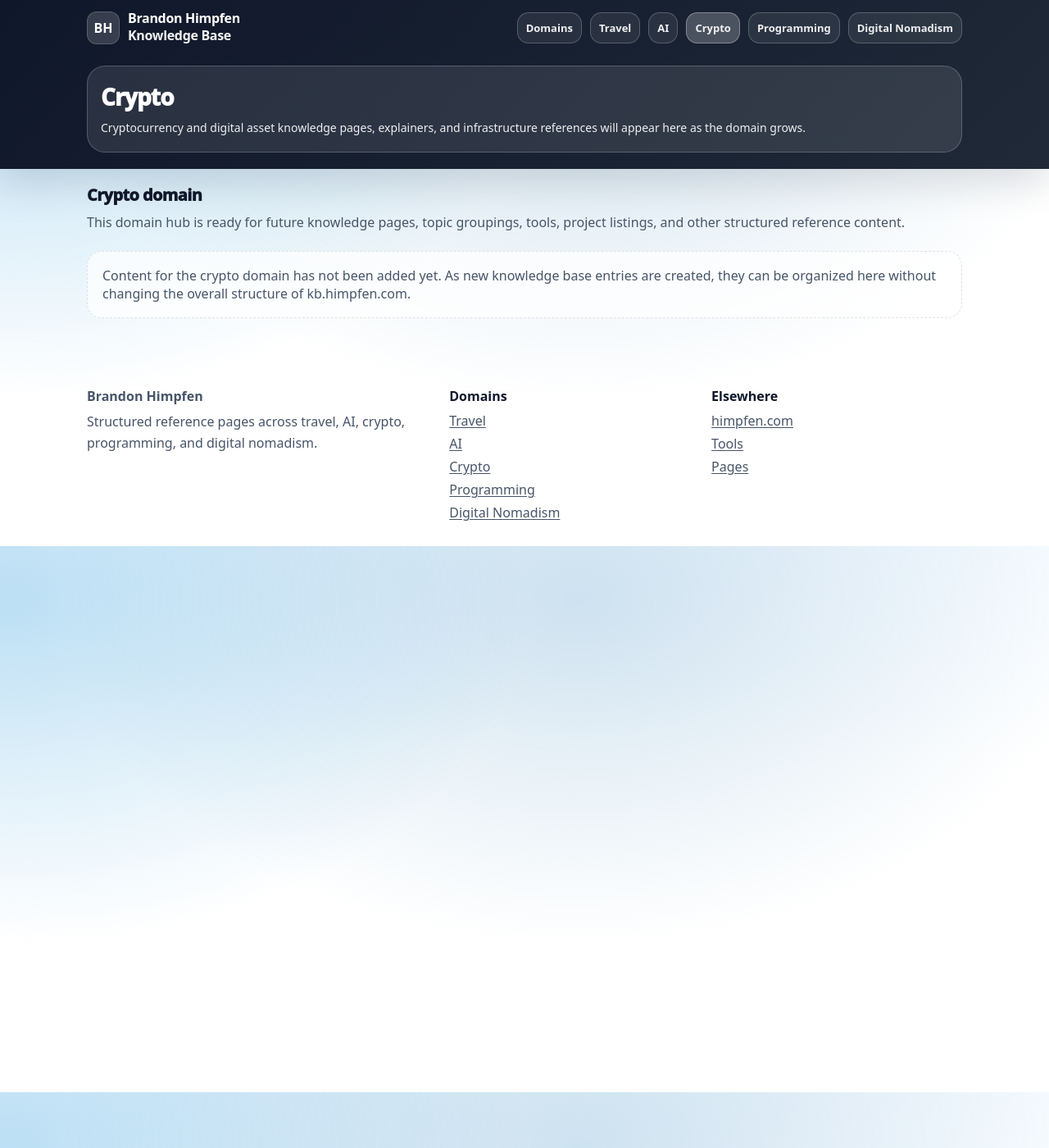
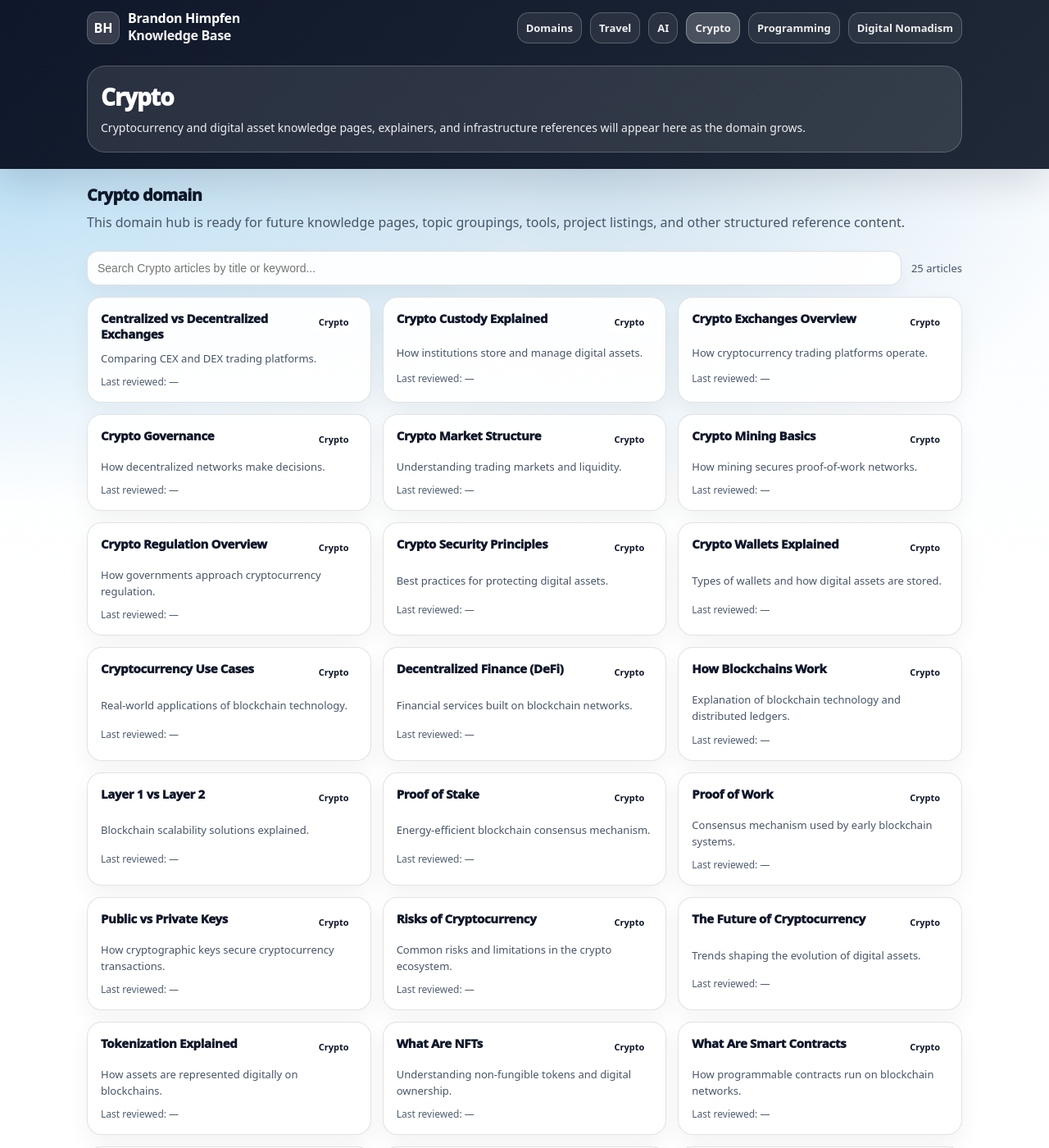
Before and after one commit to brandonhimpfen/kb, a Jekyll site: the page built from crypto.md, in a window 1280 px wide and 1400 px high. Shown: the whole window at 82% size. Built offline with Jekyll 4.4.1, drawn with Linux system fonts in a browser that asks for light colours; our own code applies the rules of GitHub Pages for plain Markdown files; some of the changed text lies outside the part shown.

Commit message:
Update crypto.md

```diff
--- a/crypto.md
+++ b/crypto.md
@@ -11,6 +11,28 @@ permalink: /crypto/
   <p class="section-subtitle">This domain hub is ready for future knowledge pages, topic groupings, tools, project listings, and other structured reference content.</p>
 </div>
 
-<div class="empty-state section-spacer">
-  Content for the crypto domain has not been added yet. As new knowledge base entries are created, they can be organized here without changing the overall structure of kb.himpfen.com.
+<div class="library-controls section-spacer">
+  <div class="library-controls-left">
+    <label class="sr-only" for="kbSearch">Search Crypto articles</label>
+    <input id="kbSearch" class="library-search" type="search" placeholder="Search Crypto articles by title or keyword..." autocomplete="off" />
+    <div class="library-count" id="kbCount" aria-live="polite"></div>
+  </div>
 </div>
+
+<div id="kbMount" class="kb-grid"></div>
+
+<script>
+  window.KB_INDEX = [
+    {% assign crypto_posts = site.kb | where: "domain", "crypto" %}
+    {% for post in crypto_posts %}
+      {
+        title: {{ post.title | jsonify }},
+        description: {{ post.description | jsonify }},
+        url: {{ post.url | relative_url | jsonify }},
+        categoryKey: "crypto",
+        categoryTitle: "Crypto",
+        lastReviewed: {{ post.last_reviewed | default: "—" | jsonify }}
+      }{% unless forloop.last %},{% endunless %}
+    {% endfor %}
+  ];
+</script>
```
